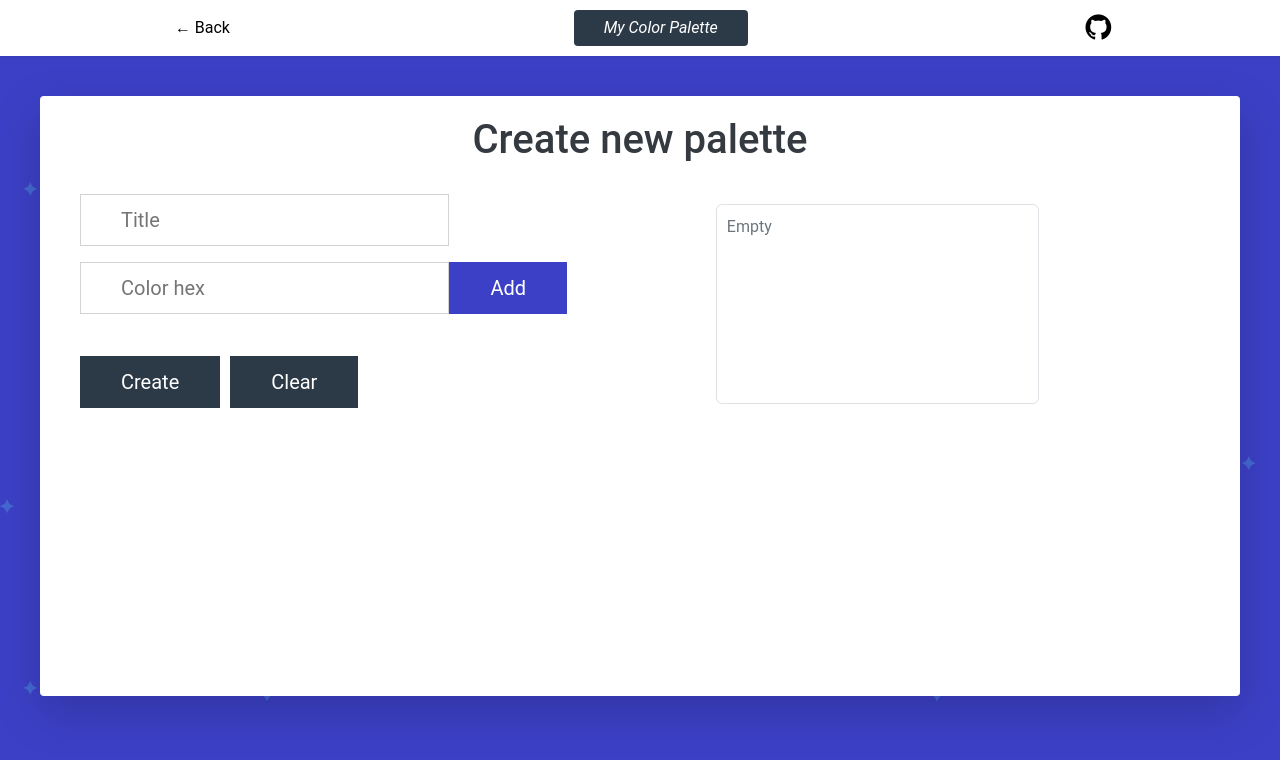
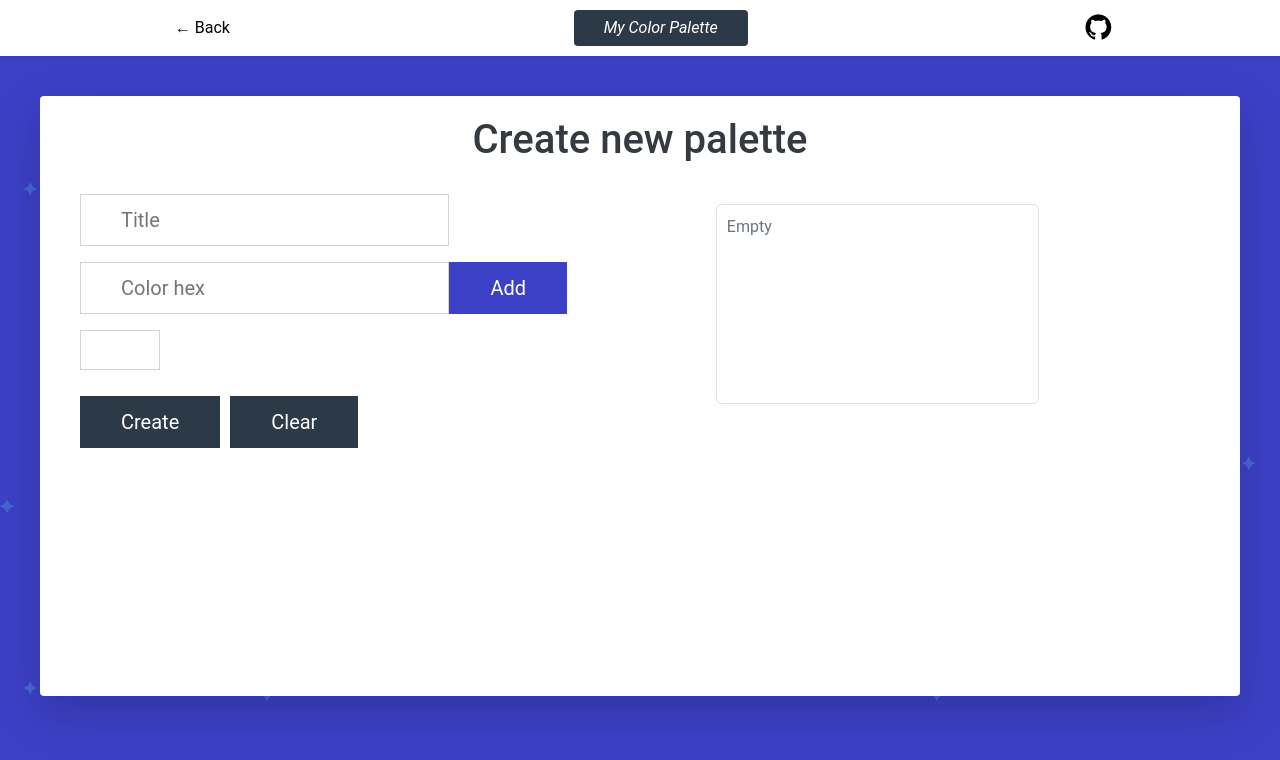
Before and after one commit to nvkex/my-color-palette, a React (Create React App) app: page /new-palette in a window 1280 px wide. Shown: the top 760 px of the page. Built offline with nearby package versions, Linux system fonts and the light colour scheme.

Commit message:
color preview box styles

```diff
--- a/src/index.css
+++ b/src/index.css
@@ -393,6 +393,12 @@ body {
   margin-right: 6px;
 }
 
+.new-color-preview{
+  border:1px solid lightgrey;
+  width:80px;
+  height: 40px;
+}
+
 #delColor{
   border-radius: 50%;
   outline: none;
```
